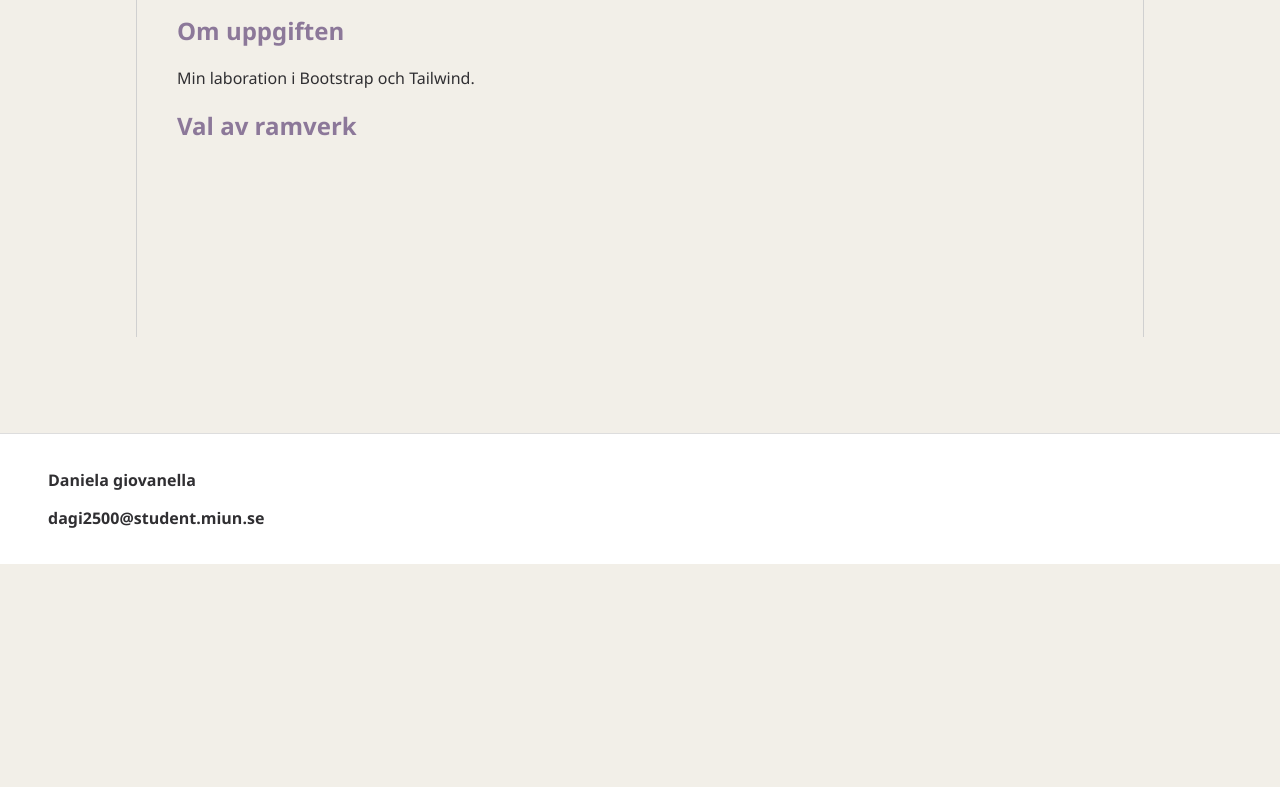
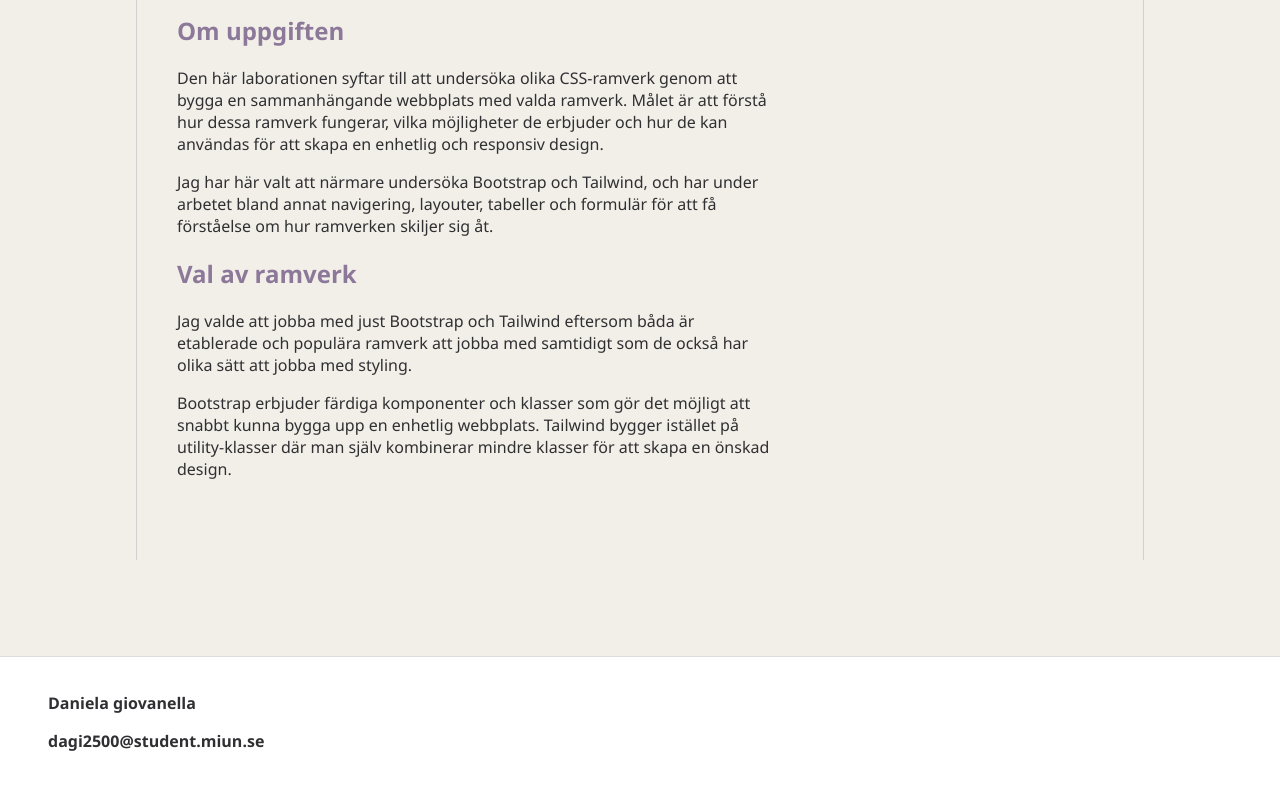
Before and after one commit to dannigiovanella/fullstack-lab1, a website built with Vite: page index.html in a window 1280 px wide. Shown: the part 236-1023 px from the top of the page. Before the commit the page ends 800 px from the top, so only its background shows below. Built offline with nearby package versions, Linux system fonts and the light colour scheme.

Commit message:
Lagt in textinnehåll på förstasidan

```diff
--- a/index.html
+++ b/index.html
@@ -11,7 +11,6 @@
 </head>
 
 <body>
-
     <!--Header med navigation-->
     <header>
         <nav class="main-nav">
@@ -24,13 +23,28 @@
 
     <main>
         <section>
+            <!--Huvudrubrik-->
+            <h1>Laboration 1: CSS-ramverk</h1>
 
-            <h1>CSS-ramverk</h1>
+            <!--Underrubrik och beskrivning av uppgiften-->
             <h2>Om uppgiften</h2>
 
-            <p>Min laboration i Bootstrap och Tailwind.</p>
+            <p>Den här laborationen syftar till att undersöka olika CSS-ramverk genom att bygga en sammanhängande
+                webbplats med valda ramverk. Målet är att förstå hur dessa ramverk fungerar, vilka möjligheter de
+                erbjuder och hur de kan användas för att skapa en enhetlig och responsiv design.</p>
 
+            <p>Jag har här valt att närmare undersöka Bootstrap och Tailwind, och har under arbetet bland annat
+                navigering, layouter, tabeller och formulär för att få förståelse om hur ramverken skiljer sig åt.</p>
+
+            <!--Underrubrik och förklaring av valda ramverk-->
             <h2>Val av ramverk</h2>
+
+            <p>Jag valde att jobba med just Bootstrap och Tailwind eftersom båda är etablerade och populära ramverk att
+                jobba med samtidigt som de också har olika sätt att jobba med styling.</p>
+
+            <p>Bootstrap erbjuder färdiga komponenter och klasser som gör det möjligt att snabbt kunna bygga upp en
+                enhetlig webbplats. Tailwind bygger istället på utility-klasser där man själv kombinerar mindre klasser
+                för att skapa en önskad design. </p>
 
         </section>
     </main>
--- a/style.css
+++ b/style.css
@@ -90,6 +90,12 @@ main {
     border-right: 1px solid #D0D0D0;
 }
 
+/*Sektioner*/
+section{
+    max-width: 65ch;
+    padding-bottom: 2rem;
+}
+
 /*Footer */
 footer {
     background-color: var(--color-white);
```
Also changed, not shown: bootstrap.html (+13 -25 lines), tailwind.html (+7 -18 lines), script.js (deleted).
